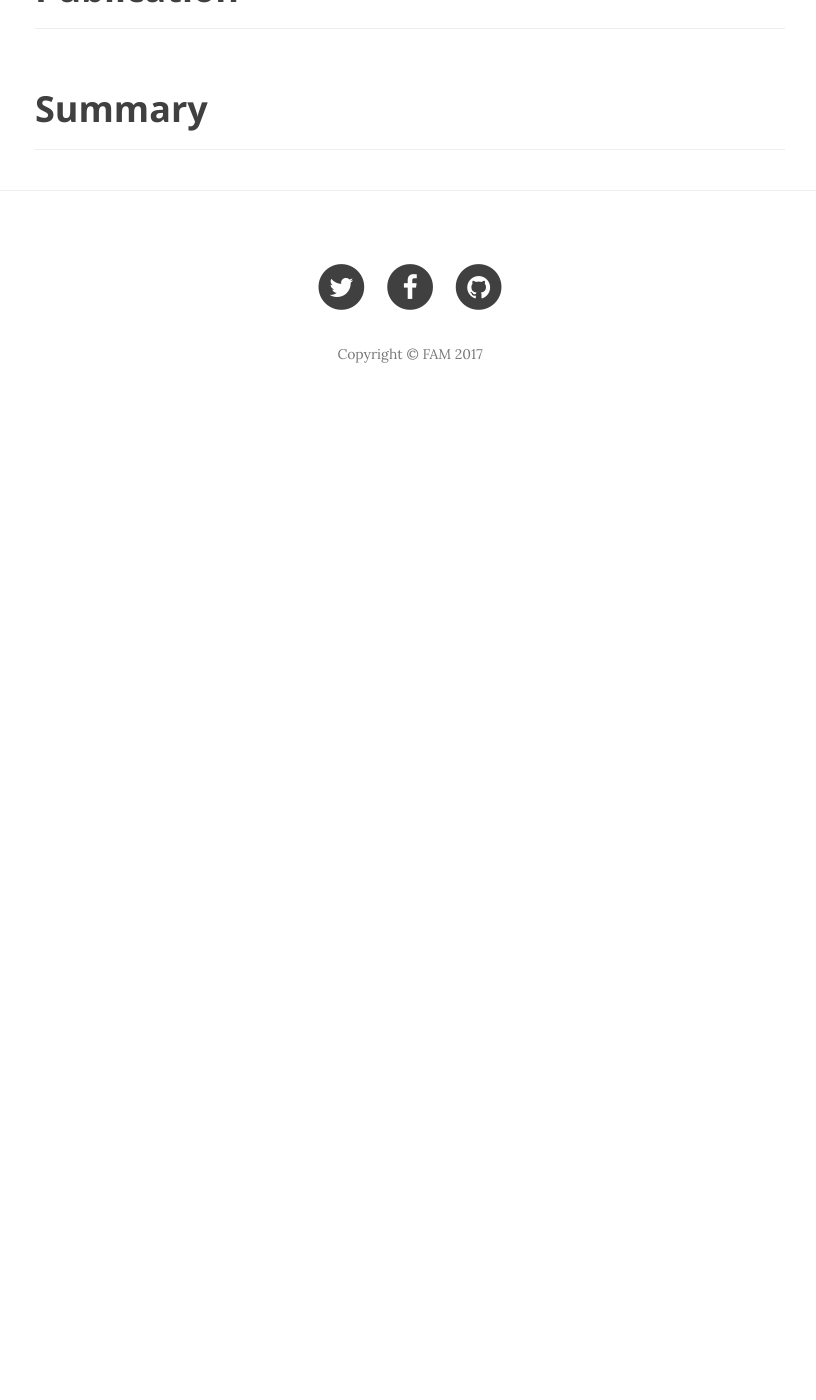
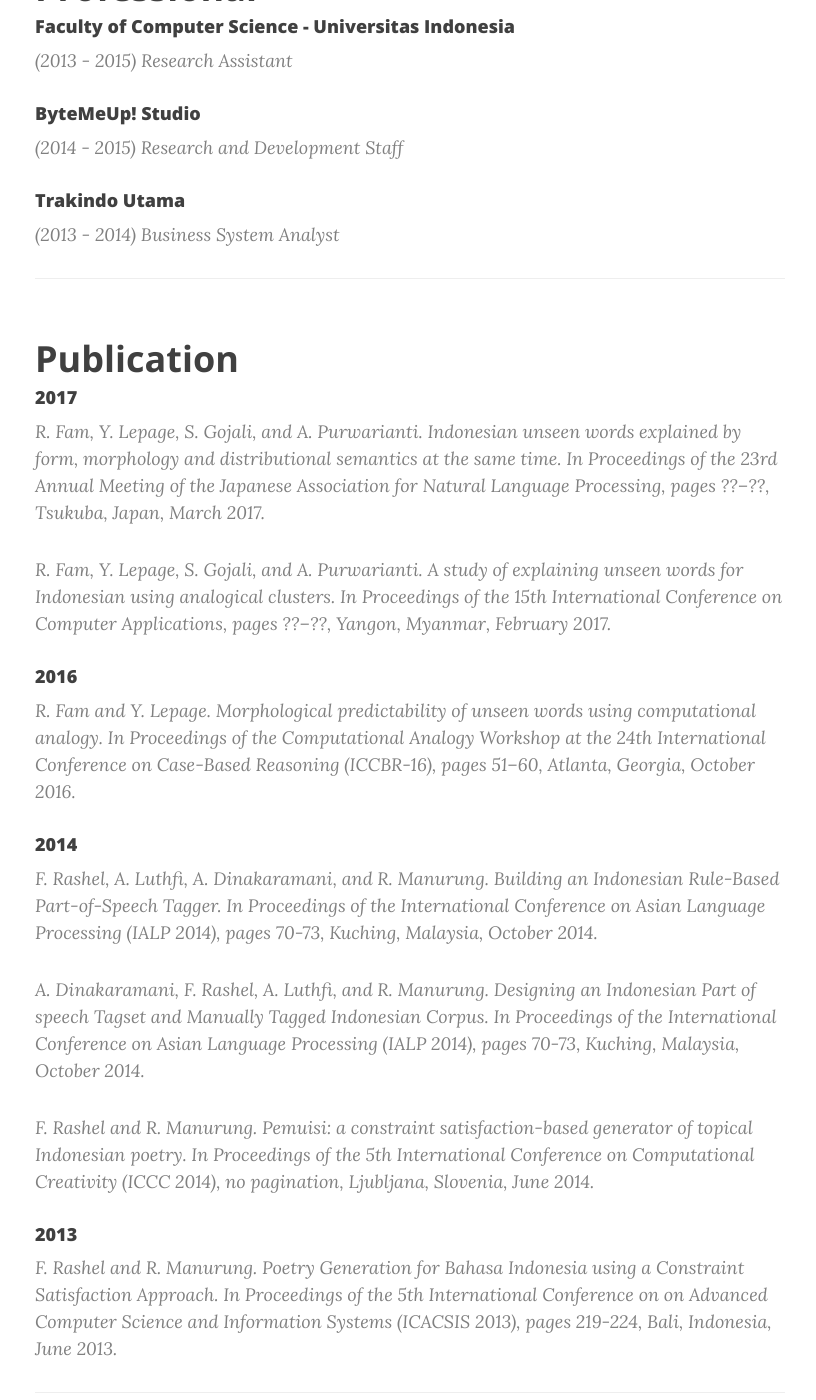
Before and after one commit to famrashel/famrashel.github.io, a Jekyll site: the page built from profile.html, in a window 1280 px wide and 1400 px high, scrolled down 1301 px. Shown: the whole window, without its empty margins (230-1046 px from the left). Built offline with Jekyll 4.4.1, drawn with Linux system fonts in a browser that asks for light colours; nearby versions of some CDN libraries; before the commit the page ends 1731 px from its top, so only the background shows below that; some of the changed text lies outside the part shown.

Commit message:
Modify navbar and some pages
• Hide “Music” from navbar
• Modify “Contact” page content
• Update “Profile” page content

```diff
--- a/_includes/nav.html
+++ b/_includes/nav.html
@@ -31,9 +31,9 @@
                 <li>
                     <a href="{{ site.baseurl }}/project">Project</a>
                 </li>
-                <li>
+                <!-- <li>
                     <a href="{{ site.baseurl }}/music">Music</a>
-                </li>
+                </li> -->
                 <li>
                     <a href="{{ site.baseurl }}/news">News</a>
                 </li>
--- a/contact.html
+++ b/contact.html
@@ -1,11 +1,11 @@
 ---
 layout: page
-title: "Contact"
-description: "Have questions?"
+title: "Contact Me"
+description: "Got questions or just want to get in touch with me?"
 header-img: "img/contact-bg.jpg"
 ---
 
-<p>Got questions or just want to get in touch? Fill out the form below to send me a message and I will try to get back to you as soon as I can.</p>
+<p>Tell me or ask anything you're curious about. Fill out the form below to send me a message and I will try to get back to you as soon as I can.</p>
 <!-- Contact Form - Enter your email address on line 19 of the mail/contact_me.php file to make this form work. -->
 <!-- WARNING: Some web hosts do not allow emails to be sent through forms to common mail hosts like Gmail or Yahoo. It's recommended that you use a private domain email address! -->
 <!-- NOTE: To use the contact form, your site must be on a live web host with PHP! The form will not work locally! -->
--- a/profile.html
+++ b/profile.html
@@ -25,6 +25,16 @@ header-img: "img/about-bg.jpg"
                 <td style="width: 180px;"><b>Blood type</b></td>
                 <td>A</td>
             </tr>
+            <tr>
+                <td style="width: 180px;"><b>Activities</b></td>
+                <td>Music gigs, soccer, travelling, and programming (?!)</td>
+            </tr>
+            <tr>
+                <td style="width: 180px;"><b>Research interests</b></td>
+                <td>
+                Natural language processing, language resources, morphology, analogy, information retrieval.
+                </td>
+            </tr>
         </tbody>
     </table>
 </div>
@@ -39,10 +49,41 @@ header-img: "img/about-bg.jpg"
 <hr>
 <div class="post-preview">
     <h2 class="section-heading">Professional</h2>
+    <h4 class="post-subtitle">Faculty of Computer Science - Universitas Indonesia</h4>
+        <p class="post-meta">(2013 - 2015) Research Assistant</p>
+    <h4 class="post-subtitle">ByteMeUp! Studio</h4>
+        <p class="post-meta">(2014 - 2015) Research and Development Staff</p>
+    <h4 class="post-subtitle">Trakindo Utama</h4>
+        <p class="post-meta">(2013 - 2014) Business System Analyst</p>
 </div>
 <hr>
 <div class="post-preview">
     <h2 class="section-heading">Publication</h2>
+    <h4 class="post-subtitle">2017</h4>
+        <p class="post-meta">
+            R. Fam, Y. Lepage, S. Gojali, and A. Purwarianti. Indonesian unseen words explained by form, morphology and distributional semantics at the same time. In Proceedings of the 23rd Annual Meeting of the Japanese Association for Natural Language Processing, pages ??–??, Tsukuba, Japan, March 2017.
+        </p>
+        <p class="post-meta">
+            R. Fam, Y. Lepage, S. Gojali, and A. Purwarianti. A study of explaining unseen words for Indonesian using analogical clusters. In Proceedings of the 15th International Conference on Computer Applications, pages ??–??, Yangon, Myanmar, February 2017.
+        </p>
+    <h4 class="post-subtitle">2016</h4>
+        <p class="post-meta">
+            R. Fam and Y. Lepage. Morphological predictability of unseen words using computational analogy. In Proceedings of the Computational Analogy Workshop at the 24th International Conference on Case-Based Reasoning (ICCBR-16), pages 51–60, Atlanta, Georgia, October 2016.
+        </p>
+    <h4 class="post-subtitle">2014</h4>
+        <p class="post-meta">
+            F. Rashel, A. Luthfi, A. Dinakaramani, and R. Manurung. Building an Indonesian Rule-Based Part-of-Speech Tagger. In Proceedings of the International Conference on Asian Language Processing (IALP 2014), pages 70-73, Kuching, Malaysia, October 2014.
+        </p>
+        <p class="post-meta">
+            A. Dinakaramani, F. Rashel, A. Luthfi, and R. Manurung. Designing an Indonesian Part of speech Tagset and Manually Tagged Indonesian Corpus. In Proceedings of the International Conference on Asian Language Processing (IALP 2014), pages 70-73, Kuching, Malaysia, October 2014.
+        </p>
+        <p class="post-meta">
+            F. Rashel and R. Manurung. Pemuisi: a constraint satisfaction-based generator of topical Indonesian poetry. In Proceedings of the 5th International Conference on Computational Creativity (ICCC 2014), no pagination, Ljubljana, Slovenia, June 2014.
+        </p>
+    <h4 class="post-subtitle">2013</h4>
+        <p class="post-meta">
+            F. Rashel and R. Manurung. Poetry Generation for Bahasa Indonesia using a Constraint Satisfaction Approach. In Proceedings of the 5th International Conference on on Advanced Computer Science and Information Systems (ICACSIS 2013), pages 219-224, Bali, Indonesia, June 2013.
+        </p>
 </div>
 <hr>
 <div class="post-preview">
```
